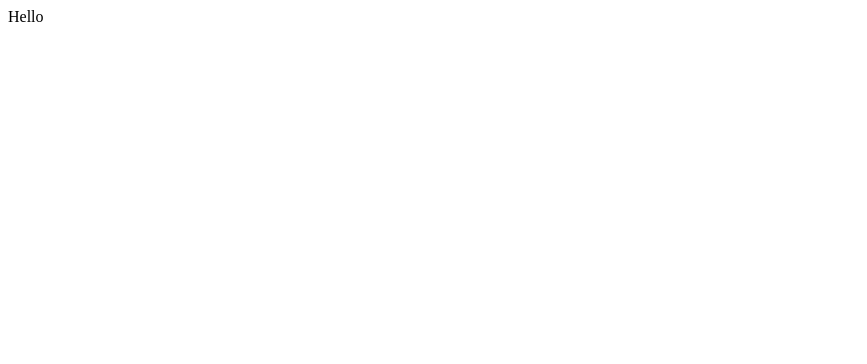
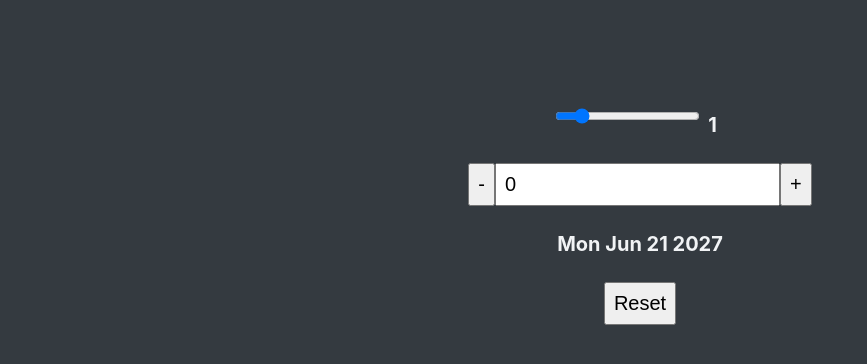
Before and after one commit to ivantxo/14_react_quiz, a React (Vite) app: page / in a window 1280 px wide. Shown: the top 364 px of the page, without its empty margins (0-867 px from the left). Built offline with nearby package versions, Linux system fonts and the light colour scheme.

Commit message:
js to jsx and DateCounter in App

```diff
--- a/src/App.jsx
+++ b/src/App.jsx
@@ -1,5 +1,11 @@
+import DateCounter from "./DateCounter";
+
 function App() {
-  return <div>Hello</div>;
+  return (
+    <div>
+      <DateCounter />
+    </div>
+  );
 }
 
 export default App;
--- a/src/main.jsx
+++ b/src/main.jsx
@@ -1,5 +1,6 @@
 import React from "react";
 import ReactDOM from "react-dom/client";
+import "./index.css";
 import App from "./App";
 
 ReactDOM.createRoot(document.getElementById("root")).render(
```
Also changed, not shown: src/DateCounter.jsx (renamed from src/DateCounter.js), src/Error.jsx (renamed from src/Error.js), src/Header.jsx (renamed from src/Header.js), src/Loader.jsx (renamed from src/Loader.js).
